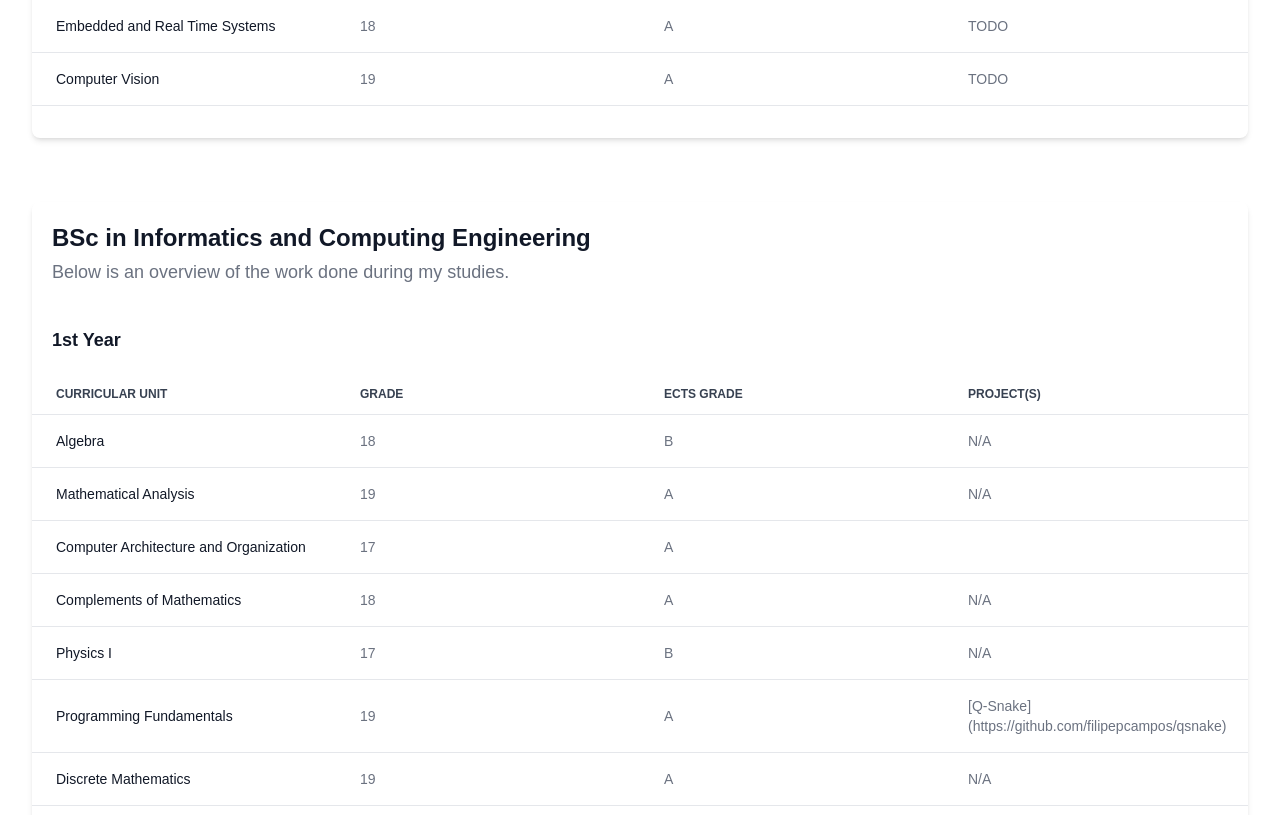
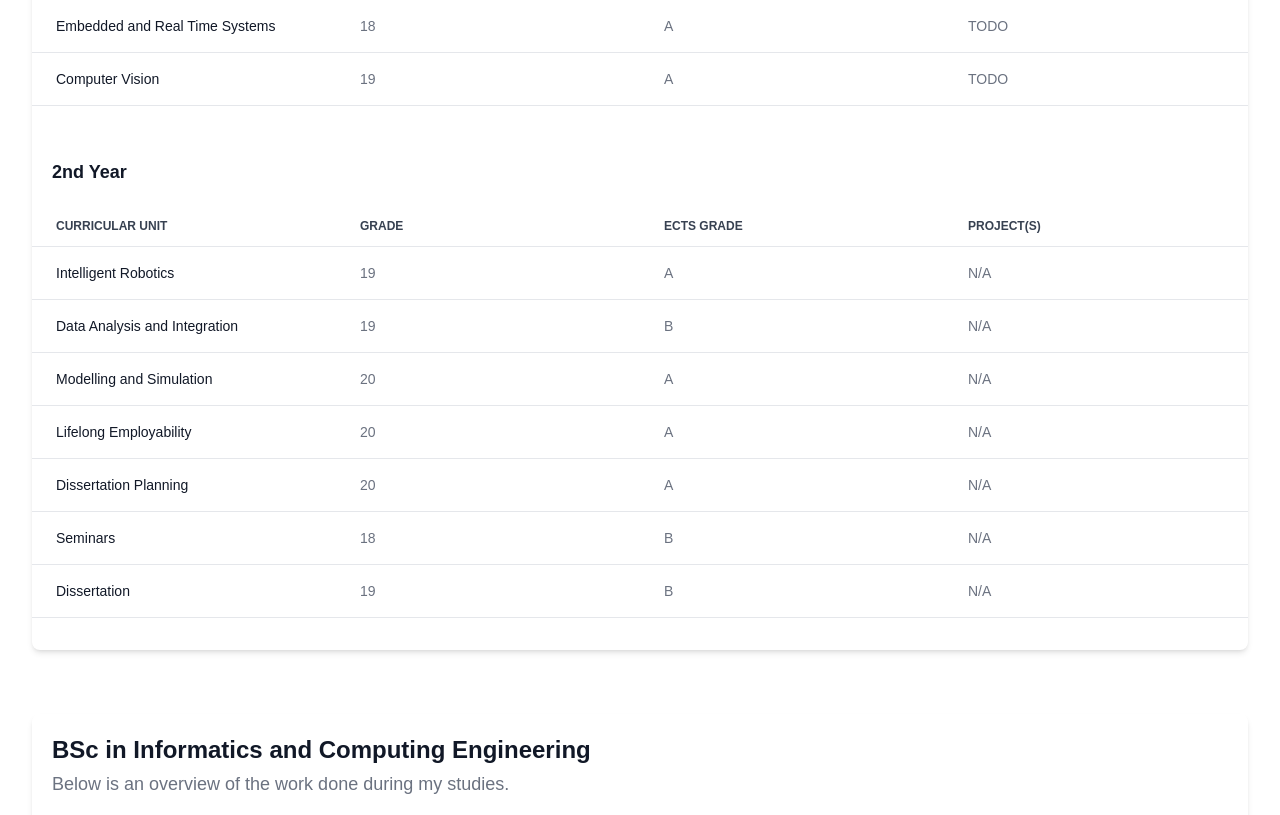
Before and after one commit to filipepcampos/filipepcampos.github.io, a Next.js app: page /education in a window 1280 px wide. Shown: the part 700-1515 px from the top of the page. Built offline with nearby package versions, Linux system fonts and the light colour scheme.

Commit message:
add 2nd year ucs

```diff
--- a/app/education/page.tsx
+++ b/app/education/page.tsx
@@ -47,6 +47,50 @@ export default function Education() {
     },
     { uc: "Computer Vision", grade: 19, ects: "A", project: "TODO " },
   ];
+  const secondYear = [
+    {
+      uc: "Intelligent Robotics",
+      grade: 19,
+      ects: "A",
+      project: "N/A",
+    },
+    {
+      uc: "Data Analysis and Integration",
+      grade: 19,
+      ects: "B",
+      project: "N/A",
+    },
+    {
+      uc: "Modelling and Simulation",
+      grade: 20,
+      ects: "A",
+      project: "N/A",
+    },
+    {
+      uc: "Lifelong Employability",
+      grade: 20,
+      ects: "A",
+      project: "N/A",
+    },
+    {
+      uc: "Dissertation Planning",
+      grade: 20,
+      ects: "A",
+      project: "N/A",
+    },
+    {
+      uc: "Seminars",
+      grade: 18,
+      ects: "B",
+      project: "N/A",
+    },
+    {
+      uc: "Dissertation",
+      grade: 19,
+      ects: "B",
+      project: "N/A",
+    }
+  ]
 
   const bscFirstYear = [
     { uc: "Algebra", grade: 18, ects: "B", project: "N/A " },
@@ -212,6 +256,12 @@ export default function Education() {
             </h3>
             <GradeTable data={firstYear} />
           </div>
+          <div className="mb-8">
+            <h3 className="p-5 text-lg font-semibold text-gray-900 dark:text-white">
+              2nd Year
+            </h3>
+            <GradeTable data={secondYear} />
+          </div>
         </div>
         <div className="relative overflow-x-auto shadow-md sm:rounded-lg">
           <div className="p-5 text-2xl font-semibold text-left rtl:text-right text-gray-900 bg-white dark:text-white dark:bg-gray-800">
```
